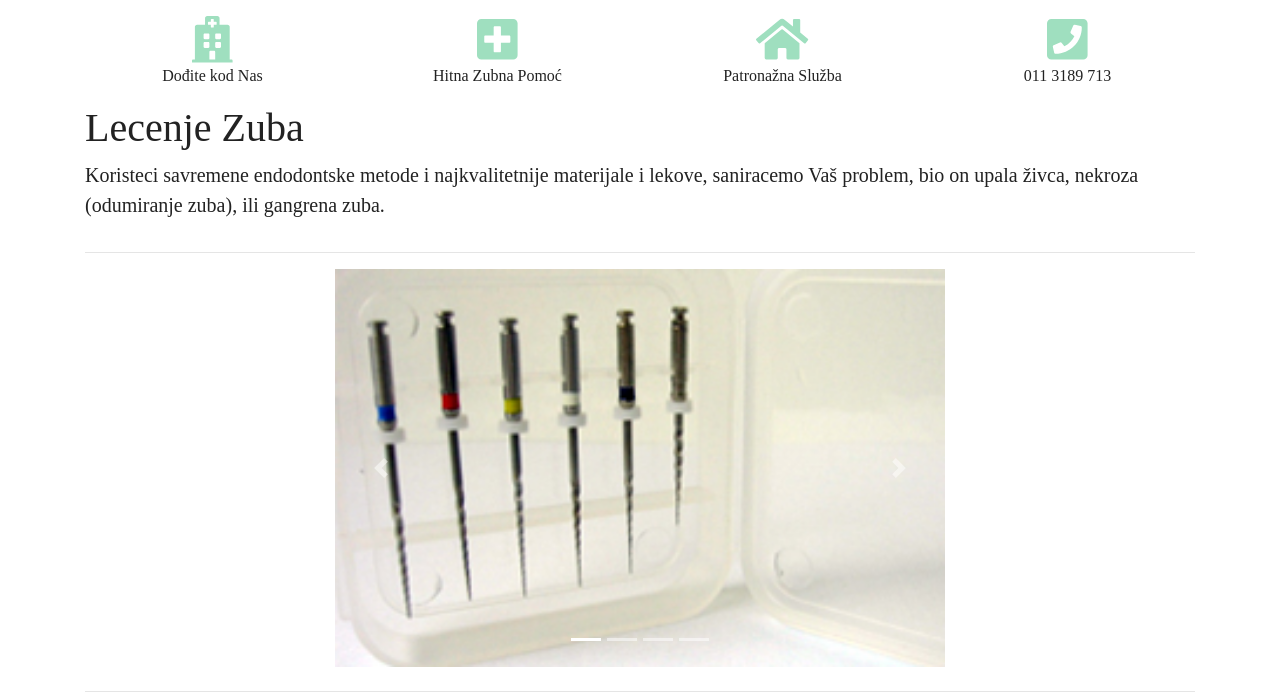
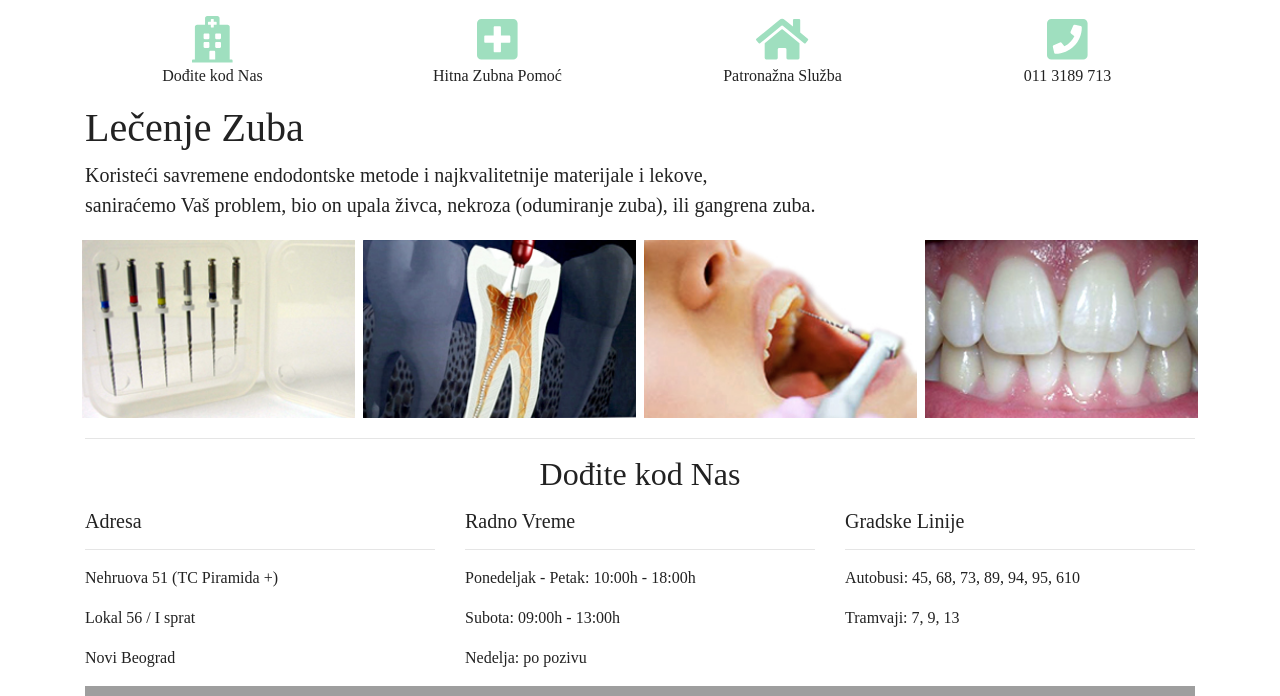
Before and after one commit to aleksandar-galic/milbo_dent, a PHP site: page /lecenje-zuba in a window 1280 px wide. Shown: the part 100-796 px from the top of the page. Run offline with PHP 8.4, Linux system fonts and the light colour scheme; some web fonts are replaced; grey boxes are pictures that could not be loaded.

Commit message:
fix up lecenje zuba (new carousel)

```diff
--- a/views/opsta_stomatologija/lecenje_zuba.view.php
+++ b/views/opsta_stomatologija/lecenje_zuba.view.php
@@ -4,53 +4,38 @@
 	<div class="container-sm">
 		<div class="row welcome text-left">
 			<div class="col-12">
-				<h1 class="display-6">Lecenje Zuba</h1>
+				<h1 class="display-6">Lečenje Zuba</h1>
 			</div>
 			<hr>
 			<div class="col-12">
 				<p class="lead">
-					Koristeci savremene endodontske metode i najkvalitetnije materijale i lekove, saniracemo Vaš problem, bio on upala živca, nekroza (odumiranje zuba), ili gangrena zuba.
+					Koristeći savremene endodontske metode i najkvalitetnije materijale i lekove,
+					<br class="d-none d-lg-block">
+					saniraćemo Vaš problem, bio on upala živca, nekroza (odumiranje zuba), ili gangrena zuba.
 				</p>
 			</div>
 		</div>
+	</div>
+
+	<!-- Carousel -->
+	<div class="container">
+		<div class="row px-2">
+			<div class="col-6 col-sm-6 col-md-3 p-1">
+				<img src="images/LecenjeZuba/1.jpg" class="d-block w-100 h-100">
+			</div>
+			<div class="col-6 col-sm-6 col-md-3 p-1">
+				<img src="images/LecenjeZuba/2.jpg" class="d-block w-100 h-100">
+			</div>
+			<div class="col-6 col-sm-6 col-md-3 p-1">
+				<img src="images/LecenjeZuba/3.jpg" class="d-block w-100 h-100">
+			</div>
+			<div class="col-6 col-sm-6 col-md-3 p-1">
+				<img src="images/LecenjeZuba/4.jpg" class="d-block w-100 h-100">
+			</div>
+		</div>
+	</div>
+	<div class="container">
 		<hr class="my-3">
 	</div>
 
-	<!-- Carousel -->
-	<div class="container-sm w-50">
-		<div id="carouselExampleIndicators" class="carousel slide" data-ride="carousel">
-			<ol class="carousel-indicators">
-				<li data-target="#carouselExampleIndicators" data-slide-to="0" class="active"></li>
-				<li data-target="#carouselExampleIndicators" data-slide-to="1"></li>
-				<li data-target="#carouselExampleIndicators" data-slide-to="2"></li>
-				<li data-target="#carouselExampleIndicators" data-slide-to="3"></li>
-			</ol>
-			<div class="carousel-inner">
-				<div class="carousel-item active">
-					<img src="images/LecenjeZuba/1.jpg" class="d-block w-100 h-100">
-				</div>
-				<div class="carousel-item">
-					<img src="images/LecenjeZuba/2.jpg" class="d-block w-100 h-100">
-				</div>
-				<div class="carousel-item">
-					<img src="images/LecenjeZuba/3.jpg" class="d-block w-100 h-100">
-				</div>
-				<div class="carousel-item">
-					<img src="images/LecenjeZuba/4.jpg" class="d-block w-100 h-100">
-				</div>
-			</div>
-			<a class="carousel-control-prev" href="#carouselExampleIndicators" role="button" data-slide="prev">
-				<span class="carousel-control-prev-icon" aria-hidden="true"></span>
-				<span class="sr-only">Previous</span>
-			</a>
-			<a class="carousel-control-next" href="#carouselExampleIndicators" role="button" data-slide="next">
-				<span class="carousel-control-next-icon" aria-hidden="true"></span>
-				<span class="sr-only">Next</span>
-			</a>
-		</div>
-	</div>
-	<div class="container">
-		<hr class="my-4">
-	</div>
-
 <?php require ('views/partials/footer.php'); ?>
```
